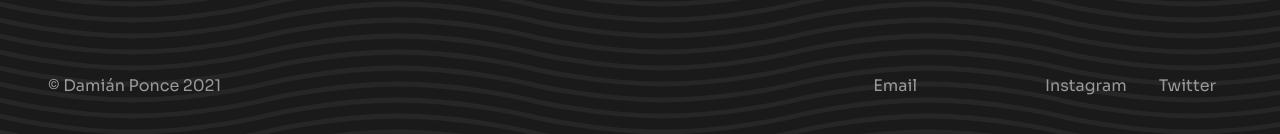
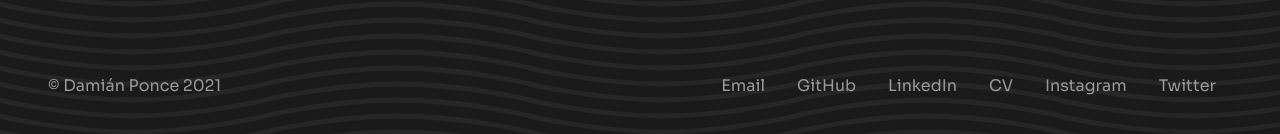
Before and after one commit to damiponce/v1, a Next.js app in the folder src/: page /about in a window 1280 px wide. Shown: the part 862-996 px from the top of the page. Built offline with nearby package versions, Linux system fonts and the light colour scheme.

Commit message:
fixed last commit

```diff
--- a/src/components/layout.js
+++ b/src/components/layout.js
@@ -111,10 +111,20 @@ export default function Layout({ children }) {
                     </NavLink>
                     <NavLink>
                         <a
+                            href='https://github.com/damiponce'
+                            target='_blank'
+                            rel='noreferrer'
+                            className={indexStyles.socialIcon}
+                        >
+                            GitHub
+                        </a>
+                    </NavLink>
+                    <NavLink>
+                        <a
                             href='https://www.linkedin.com/in/damianponce/'
                             target='_blank'
                             rel='noreferrer'
-                            className={styles.socialIcon}
+                            className={indexStyles.socialIcon}
                         >
                             LinkedIn
                         </a>
@@ -124,19 +134,9 @@ export default function Layout({ children }) {
                             href='https://github.com/damiponce/cv/raw/main/cv.pdf'
                             target='_blank'
                             rel='noreferrer'
-                            className={styles.socialIcon}
+                            className={indexStyles.socialIcon}
                         >
                             CV
-                        </a>
-                    </NavLink>
-                    <NavLink>
-                        <a
-                            href='https://github.com/damiponce'
-                            target='_blank'
-                            rel='noreferrer'
-                            className={styles.socialIcon}
-                        >
-                            GitHub
                         </a>
                     </NavLink>
                     {/* <NavLink  style={{padding: 8}}>
```
Also changed, not shown: src/pages/index.tsx (+10 -10 lines).
